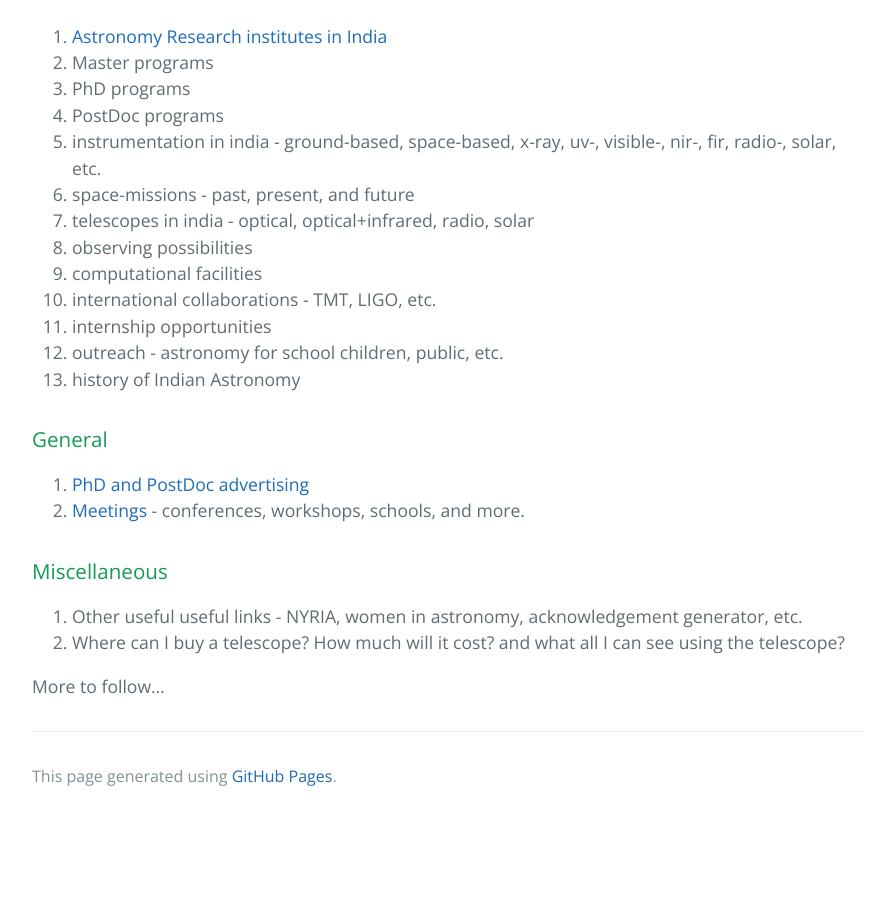
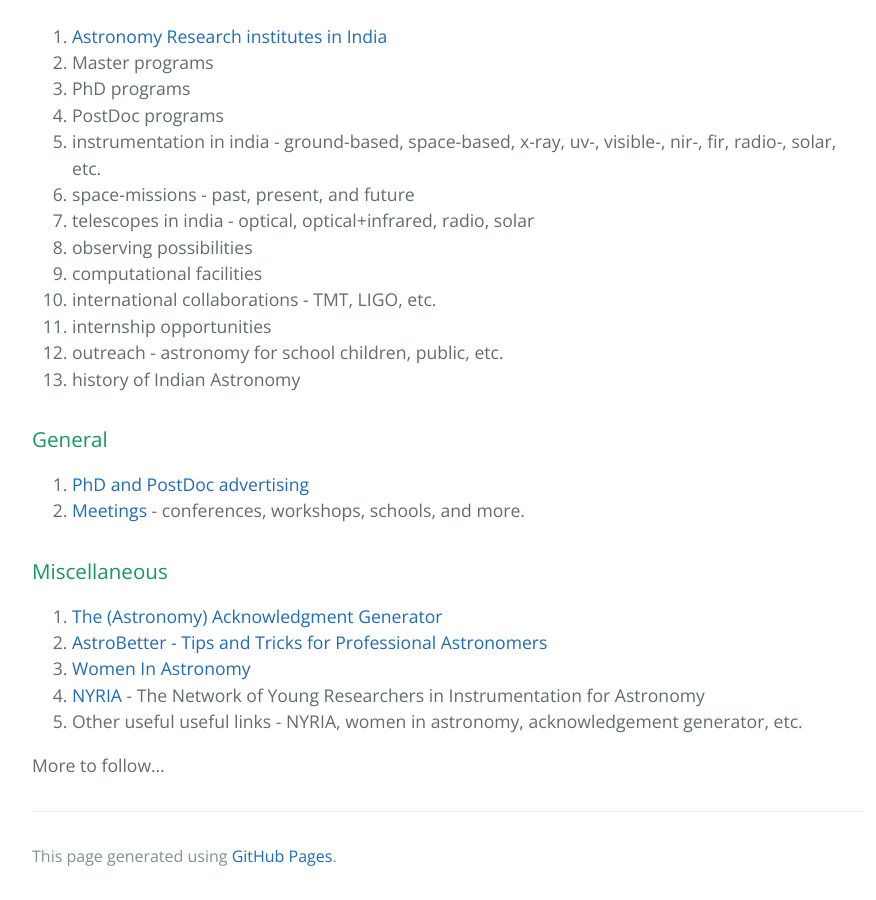
Before and after one commit to kalyanradhakrishnan/Astronomy-In-India, a Jekyll site: the page built from index.md, in a window 1280 px wide and 900 px high, scrolled down 934 px. Shown: the whole window, without its empty margins (192-1068 px from the left). Built offline with Jekyll 4.4.1, drawn with Linux system fonts in a browser that asks for light colours; before the commit the page ends 1754 px from its top, so only the background shows below that.

Commit message:
Update index.md

```diff
--- a/index.md
+++ b/index.md
@@ -41,8 +41,11 @@ Listing some of the ideas in mind. Each of these need to be expanded and now the
 
 ### Miscellaneous
 
-1. Other useful useful links - NYRIA, women in astronomy, acknowledgement generator, etc.
-2. Where can I buy a telescope? How much will it cost? and what all I can see using the telescope?
+1. [The (Astronomy) Acknowledgment Generator](http://astrofrog.github.io/acknowledgment-generator/)
+2. [AstroBetter - Tips and Tricks for Professional Astronomers](https://www.astrobetter.com)
+3. [Women In Astronomy](http://womeninastronomy.blogspot.com)
+4. [NYRIA](https://nyriastronomy.github.io/index.html) - The Network of Young Researchers in Instrumentation for Astronomy
+5. Other useful useful links - NYRIA, women in astronomy, acknowledgement generator, etc.
 
 
 More to follow...
```
